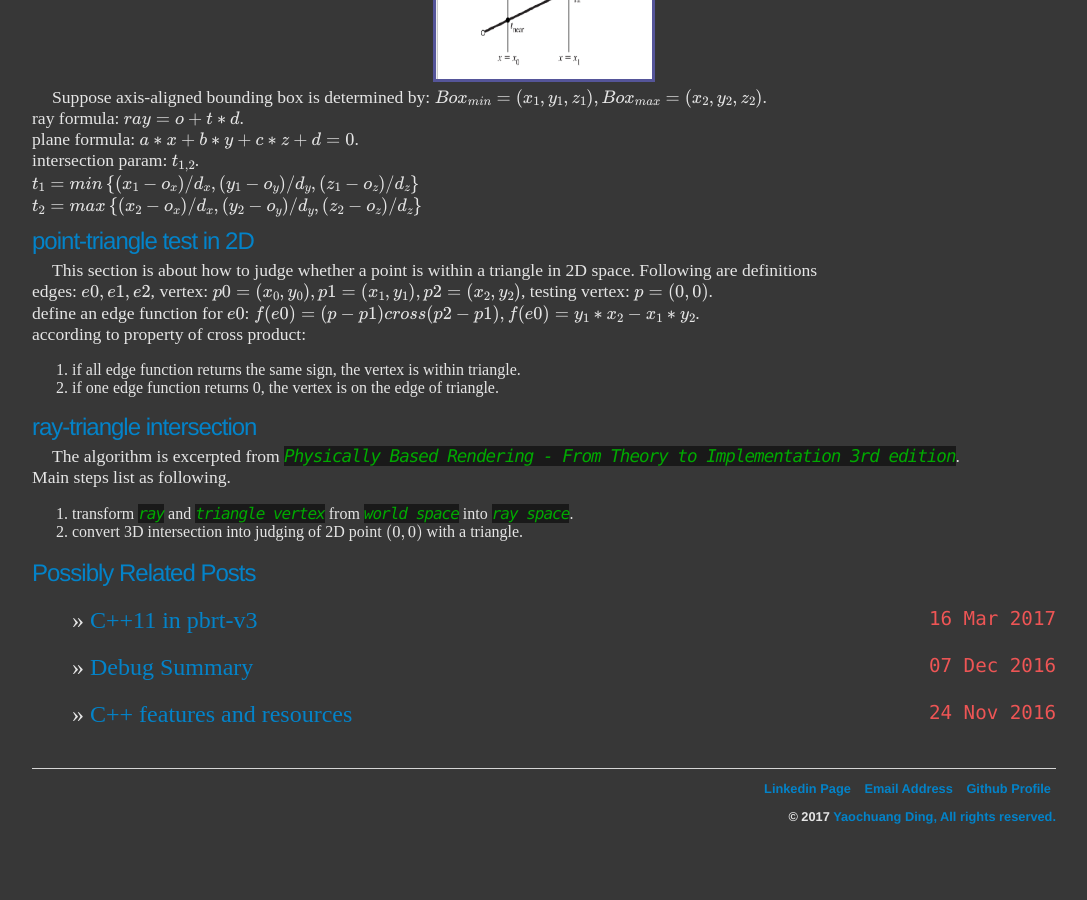
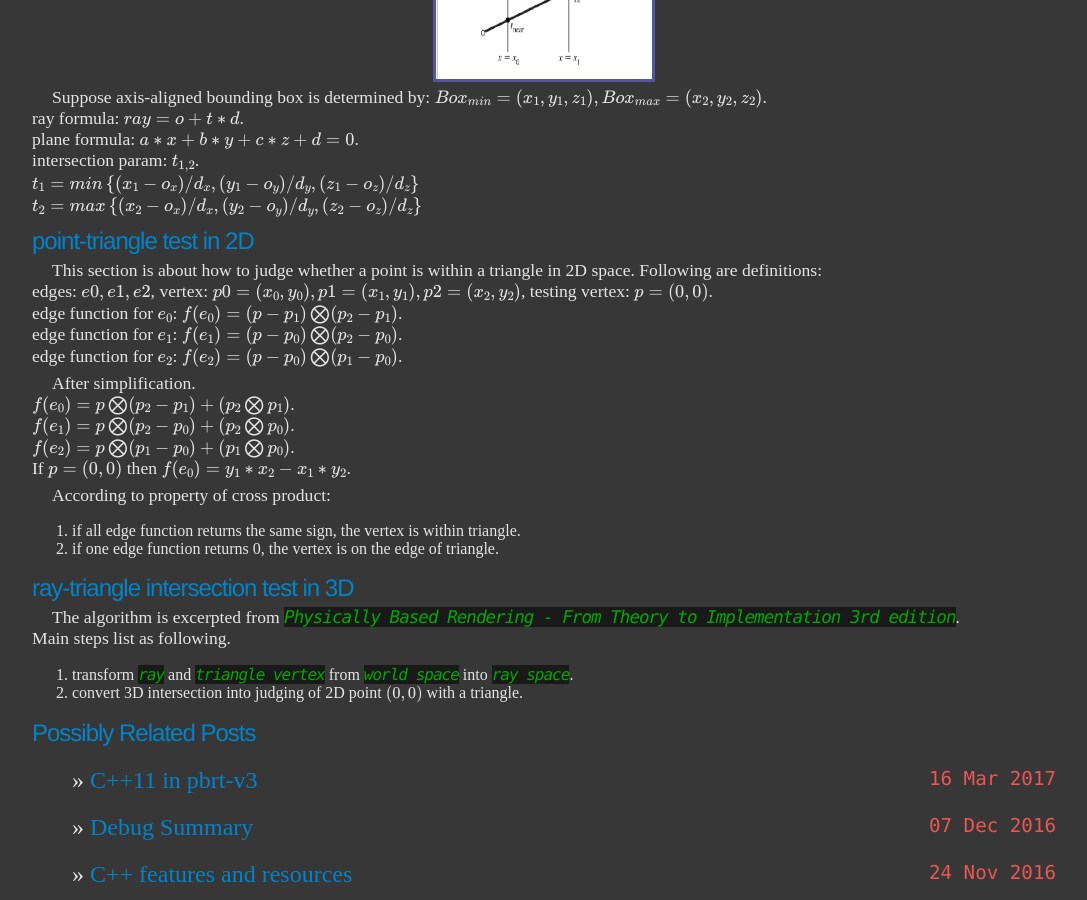
Before and after one commit to ychding11/ychding11.github.io, a Jekyll site: the page built from _posts/2015-04-21-Ray-Objects-Intersection.md, in a window 1280 px wide and 900 px high, scrolled down 1283 px. Shown: the whole window, without its empty margins (96-1183 px from the left). Built offline with Jekyll 4.4.1, drawn with Linux system fonts in a browser that asks for light colours; formulas are drawn with MathJax 3.

Commit message:
add vertex-triangle contain test in 2D.

```diff
--- a/_posts/2015-04-21-Ray-Objects-Intersection.md
+++ b/_posts/2015-04-21-Ray-Objects-Intersection.md
@@ -38,15 +38,24 @@ Suppose axis-aligned bounding box is determined by: $$ Box_{min} = (x_1, y_1, z_
 
 ## point-triangle test in 2D
 
-This section is about  how to judge whether a point is within a triangle in 2D space. Following are definitions
+This section is about  how to judge whether a point is within a triangle in 2D space. Following are definitions:
 edges: $$ e0, e1, e2 $$, vertex: $$ p0=(x_0,y_0), p1=(x_1,y_1), p2=(x_2,y_2) $$, testing vertex: $$ p=(0,0) $$.
-define an edge function for $$ e0 $$: $$ f(e0)=(p-p1)cross(p2-p1), f(e0)= y_1 * x_2 - x_1 * y_2$$.
-according to property of cross product:
+edge function for $$ e_0 $$: $$ f(e_0)=(p-p_1)\bigotimes(p_2-p_1)$$.
+edge function for $$ e_1 $$: $$ f(e_1)=(p-p_0)\bigotimes(p_2-p_0)$$.
+edge function for $$ e_2 $$: $$ f(e_2)=(p-p_0)\bigotimes(p_1-p_0)$$.
+
+After simplification.
+ $$ f(e_0)=p \bigotimes (p_2-p_1) + (p_2 \bigotimes p_1)$$.
+ $$ f(e_1)=p \bigotimes (p_2-p_0) + (p_2 \bigotimes p_0)$$.
+ $$ f(e_2)=p \bigotimes (p_1-p_0) + (p_1 \bigotimes p_0)$$.
+If $$ p=(0,0)$$ then $$ f(e_0)= y_1 * x_2 - x_1 * y_2$$.
+
+According to property of cross product:
 
 1. if all edge function returns the same sign, the vertex is within triangle.
 2. if one edge function returns 0, the vertex is on the edge of triangle.
 
-## ray-triangle intersection
+## ray-triangle intersection test in 3D
 
 The algorithm is excerpted from *Physically Based Rendering - From Theory to Implementation 3rd edition*.
 Main steps list as following.
```
